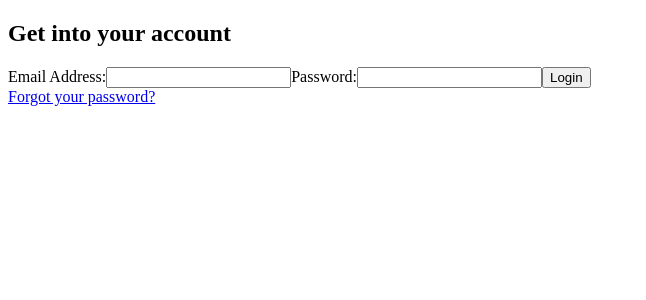
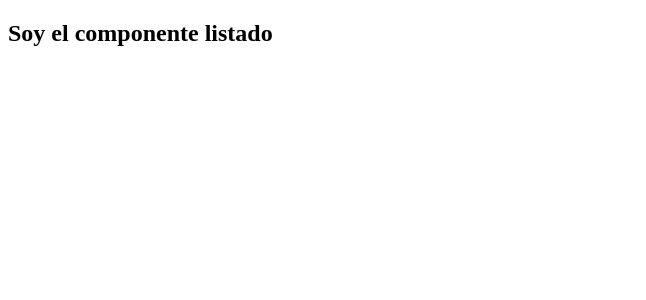
Before and after one commit to Laurajcb/Movies-jsx, a React (Create React App) app: page /List in a window 1280 px wide. Shown: the top 300 px of the page, without its empty margins (0-646 px from the left). Built offline with nearby package versions, Linux system fonts and the light colour scheme; sample sign-in values are in the browser's storage.

Commit message:
Loging whit token ok , redirection to list successful

```diff
--- a/package.json
+++ b/package.json
@@ -8,8 +8,9 @@
     "@testing-library/react": "^13.3.0",
     "@testing-library/user-event": "^13.5.0",
     "axios": "^0.27.2",
-    "react": "^18.2.0",
-    "react-dom": "^18.2.0",
+    "react": "^17.0.0",
+    "react-dom": "^17.0.0",
+    "react-router-dom": "^6.3.0",
     "react-scripts": "^2.1.3",
     "sweetalert": "^2.1.2",
     "web-vitals": "^2.1.4"
--- a/src/App.js
+++ b/src/App.js
@@ -1,12 +1,16 @@
 import React from 'react';
-import { Login } from "./components/Login"
+import { Login } from "./components/Login";
+import { List } from "./components/List";
+import { Routes, Route } from "react-router-dom";
 
 function App() {
   return (
     <>
-      <Login />
+      <Routes>
+        <Route path='/' element={<Login />} />
+        <Route path='/List' element={<List />} />
+      </Routes>
     </>
-
   );
 }
 
--- /dev/null
+++ b/src/components/List.js
@@ -0,0 +1,23 @@
+import React, { useEffect } from 'react';
+import { useNavigate } from 'react-router-dom';
+
+function List() {
+  const navigate = useNavigate();
+
+  const token = localStorage.getItem('token');
+  console.log(token);
+
+  useEffect(() => {
+    if (token === null || token === undefined) {
+      navigate('/');
+    }
+  })
+
+  return (
+    <h2>
+      Soy el componente listado
+    </h2>
+  )
+};
+
+export { List };
--- a/src/components/Login.js
+++ b/src/components/Login.js
@@ -1,8 +1,12 @@
 import React from 'react';
 import axios from 'axios';
 import swAlert from '@sweetalert/with-react';
+import { useNavigate } from 'react-router-dom';
 
 function Login() {
+  // prev useHistory()
+  const navigate = useNavigate();
+
   const submitHandler = e => {
     e.preventDefault();
 
@@ -35,8 +39,10 @@ function Login() {
     axios
       .post('http://challenge-react.alkemy.org', { email, password })
       .then(response => {
-        const recdToken = response.data.token;
-        localStorage.setItem('token', recdToken);
+        const token = response.data.token;
+        localStorage.setItem('token', token);
+        console.log("axios");
+        navigate('/List');
       })
   }
   return (
--- a/src/index.js
+++ b/src/index.js
@@ -1,11 +1,17 @@
 import React from 'react';
-import ReactDOM from 'react-dom/client';
+import ReactDOM from 'react-dom';
+import { BrowserRouter } from 'react-router-dom';
+
 import App from './App';
 
+const element = document.getElementById('root');
 
-const root = ReactDOM.createRoot(document.getElementById('root'));
-root.render(
+ReactDOM.render(
+
   <React.StrictMode>
-    <App />
-  </React.StrictMode>
+    <BrowserRouter>
+      <App />
+    </BrowserRouter>
+  </React.StrictMode>,
+  element
 );
```
Also changed, not shown: 1 other file (tests, documents, lock files or other folders).
